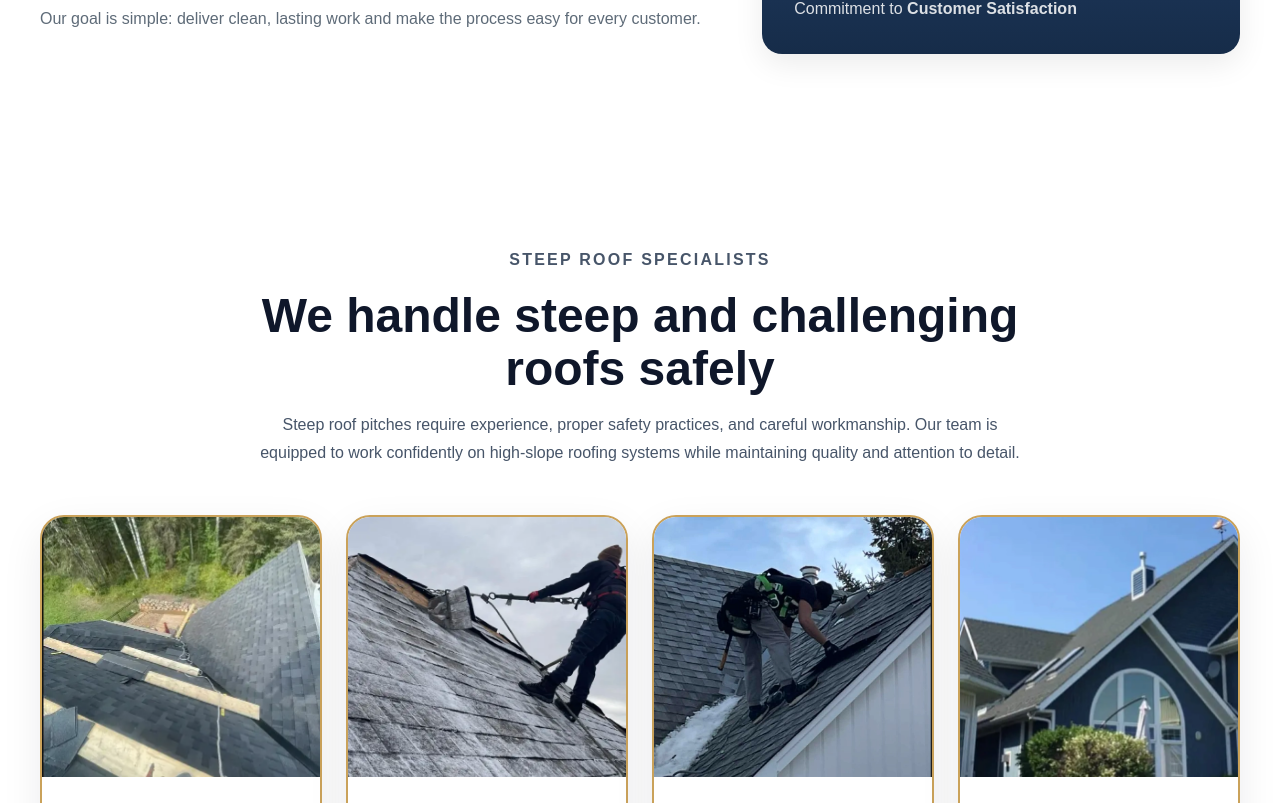
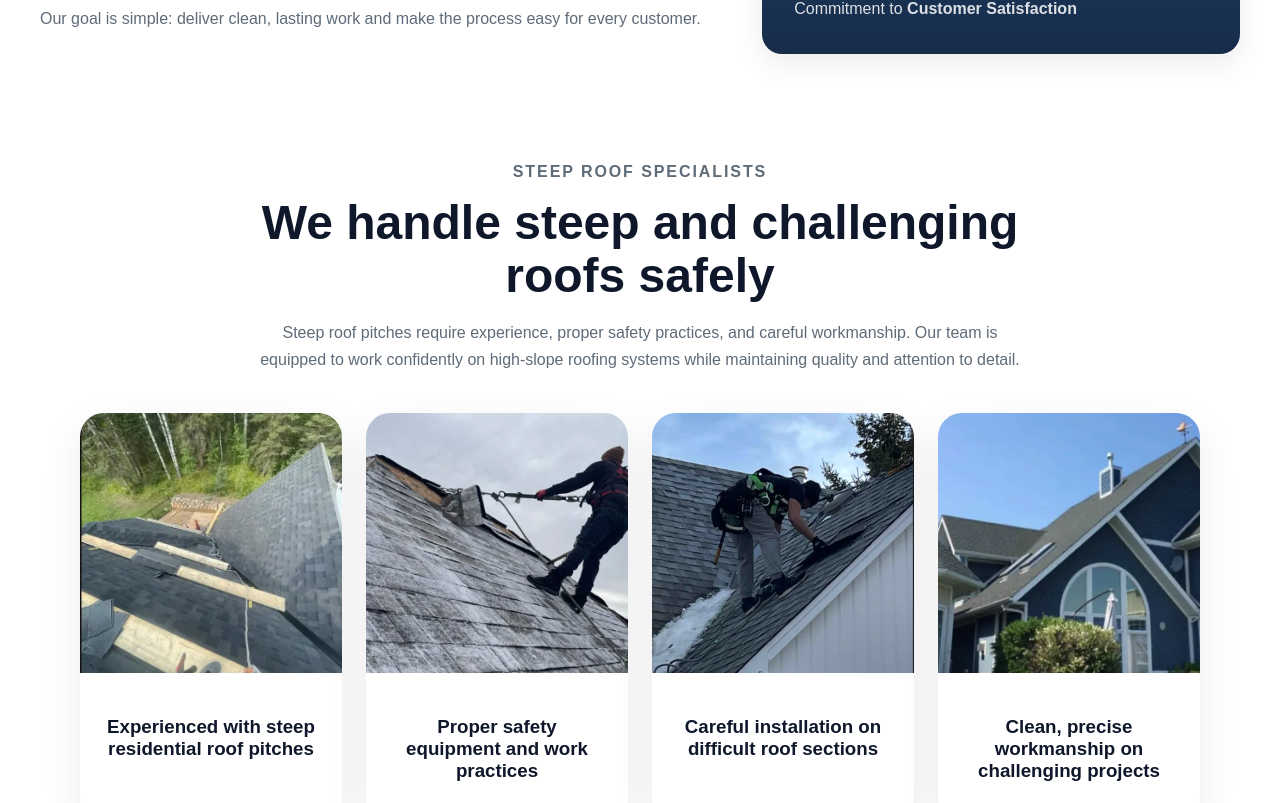
Before and after one commit to Mjcs99/roofing-business-site, a React (Vite) app in the folder CrombieAndSonsRoofing/: page / in a window 1280 px wide. Shown: the part 1257-2060 px from the top of the page. Built offline with nearby package versions, Linux system fonts and the light colour scheme.

Commit message:
refactor/wip: add section reusable component and began integrating it to homepage

```diff
--- /dev/null
+++ b/CrombieAndSonsRoofing/src/components/layout/Section.module.css
@@ -0,0 +1,46 @@
+.section {
+  padding-bottom: 3rem;
+}
+.light {
+  background: #f8fafc;
+}
+
+.container {
+  width: min(1120px, calc(100% - 2rem));
+  margin: 0 auto;
+}
+
+.header {
+  max-width: 760px;
+  margin: 0 auto 2.5rem;
+  text-align: center;
+}
+
+.header p{
+  color: var(--muted);
+  line-height: 1.7;
+  font-size: 1rem;
+}
+
+.label{
+  display: inline-block;
+  margin-bottom: 0.75rem;
+  font-size: 0.85rem;
+  font-weight: 700;
+  text-transform: uppercase;
+  letter-spacing: 0.12em;
+}
+
+.title {
+  margin: 0 0 1rem;
+  font-size: clamp(2rem, 4vw, 3rem);
+  line-height: 1.1;
+  color: #0f172a;
+}
+
+.description {
+  margin: 0;
+  font-size: 1rem;
+  line-height: 1.7;
+  color: #475569;
+}
--- /dev/null
+++ b/CrombieAndSonsRoofing/src/components/layout/Section.tsx
@@ -0,0 +1,60 @@
+import React from "react";
+import ScrollReveal from "../animations/ScrollReveal";
+import styles from "./Section.module.css";
+
+type SectionProps = {
+  label?: string;
+  title?: string;
+  description?: string;
+  children?: React.ReactNode;
+  id?: string;
+  className?: string;
+  reveal?: boolean;
+  revealY?: number;
+  revealDelay?: number;
+  light?: boolean;
+};
+
+export default function Section({
+  label,
+  title,
+  description,
+  children,
+  id,
+  className,
+  reveal = false,
+  revealY = 30,
+  revealDelay = 0,
+  light = false,
+}: SectionProps) {
+  const content = (
+    <>
+      {(label || title || description) && (
+        <div className={styles.header}>
+          {label && <p className={styles.label}>{label}</p>}
+          {title && <h2 className={styles.title}>{title}</h2>}
+          {description && <p className={styles.description}>{description}</p>}
+        </div>
+      )}
+
+      {children}
+    </>
+  );
+
+  return (
+    <section
+      id={id}
+      className={`${styles.section} ${light ? styles.light : ""} ${className ?? ""}`}
+    >
+      <div className={styles.container}>
+        {reveal ? (
+          <ScrollReveal y={revealY} delay={revealDelay}>
+            {content}
+          </ScrollReveal>
+        ) : (
+          content
+        )}
+      </div>
+    </section>
+  );
+}
--- a/CrombieAndSonsRoofing/src/data/HomePageData.tsx
+++ b/CrombieAndSonsRoofing/src/data/HomePageData.tsx
@@ -63,14 +63,16 @@ export const homeContentCards = [
       description: "Preventative maintenance to extend the life of your roof."
     }
   ];
+
 import steepRoofOne from "../assets/homepage_photos/steep-roof-1.webp"
 import steepRoofTwo from "../assets/homepage_photos/steep-roof-2.webp"
 import carefulInstallation from "../assets/roofing-services.webp"
+
 export const steepRoofContentCards = [
-  {featured: true, title: "Experienced with steep residential roof pitches", image: steepRoofOne},
-  {featured: true, title: "Proper safety equipment and work practices", image: safetyHeroImage},
-  {featured: true, title: "Careful installation on difficult roof sections", image: carefulInstallation},
-  {featured: true, title: "Clean, precise workmanship on challenging projects", image: steepRoofTwo}
+  {title: "Experienced with steep residential roof pitches", image: steepRoofOne},
+  {title: "Proper safety equipment and work practices", image: safetyHeroImage},
+  {title: "Careful installation on difficult roof sections", image: carefulInstallation},
+  {title: "Clean, precise workmanship on challenging projects", image: steepRoofTwo}
 ]
 
 import beforeRoof from "../assets/before-roof-repair.jpg";
@@ -80,3 +82,10 @@ export const beforeAfterContentCards = [
   {title: "Before roof replacement", description: "Aging shingles and visible wear that reduced both the roof's performance and the home's curb appeal.", image: beforeRoof},
   {title: "After roof replacement", description: "A brand new roofing system installed with quality materials and professional workmanship for long-term protection.", image: afterRoof}
 ];
+
+export const steepRoofSection = {
+  label: "Steep Roof Specialists",
+  title: "We handle steep and challenging roofs safely",
+  description: "Steep roof pitches require experience, proper safety practices, and careful workmanship. Our team is equipped to work confidently on high-slope roofing systems while maintaining quality and attention to detail.",
+  reveal: true
+}
--- a/CrombieAndSonsRoofing/src/pages/HomePage.css
+++ b/CrombieAndSonsRoofing/src/pages/HomePage.css
@@ -43,30 +43,7 @@ a {
   margin: 0 auto;
 }
 
-.section {
-  padding: 5rem 0;
-}
 
-.section-light {
-  background: var(--bg);
-}
-
-.section-header {
-  max-width: 700px;
-  margin-bottom: 2.5rem;
-}
-
-.section-label{
-  display: inline-block;
-  margin-bottom: 0.75rem;
-  font-size: 0.85rem;
-  font-weight: 700;
-  text-transform: uppercase;
-  letter-spacing: 0.12em;
-  color: var(--accent);
-}
-
-.section-header h2,
 .about-text h2,
 .cta h2 {
   margin: 0 0 1rem;
@@ -74,7 +51,6 @@ a {
   line-height: 1.1;
 }
 
-.section-header p,
 .about-text p,
 .cta p {
   color: var(--muted);
--- a/CrombieAndSonsRoofing/src/pages/HomePage.tsx
+++ b/CrombieAndSonsRoofing/src/pages/HomePage.tsx
@@ -9,9 +9,10 @@ import galleryThree from "../assets/homepage_photos/gallery/gallery-3.jpg";
 import galleryFour from "../assets/homepage_photos/gallery/gallery-4.jpg";
 import galleryFive from "../assets/homepage_photos/gallery/gallery-5.jpg";
 import gallerySix from "../assets/homepage_photos/gallery/gallery-6.png";
-import { beforeAfterContentCards, homeContentCards, homeHero, safetyHero, steepRoofContentCards } from "../data/HomePageData";
+import { beforeAfterContentCards, homeContentCards, homeHero, safetyHero, steepRoofContentCards, steepRoofSection } from "../data/HomePageData";
 import ContentCards from "../components/layout/ContentCards";
 import PageHero from "../components/layout/PageHero";
+import Section from "../components/layout/Section";
 
 export default function HomePage() {
     const galleryImages = [
@@ -133,25 +134,9 @@ export default function HomePage() {
           </ScrollReveal>
         </div>
       </section>
-
-      <section className="section">
-        <div className="container">
-
-            <ScrollReveal y={30}>
-            <div className="section-header">
-              <p className="section-label">Steep Roof Specialists</p>
-              <h2>We handle steep and challenging roofs safely</h2>
-              <p>
-                Steep roof pitches require experience, proper safety practices,
-                and careful workmanship. Our team is equipped to work confidently
-                on high-slope roofing systems while maintaining quality and
-                attention to detail.
-              </p>
-            </div>
-            <ContentCards items={steepRoofContentCards} elevated style={{ "--columns": 4, "--padding": 0, "--alignment": "center"} as React.CSSProperties}/>
-            </ScrollReveal>
-        </div>
-        </section>
+      <Section {...steepRoofSection}>
+        <ContentCards items={steepRoofContentCards} elevated style={{ "--columns": 4, "--padding": 0, "--alignment": "center"} as React.CSSProperties}/>
+      </Section>
       <PageHero {...safetyHero}>
         <div className="safety-points">
             <ScrollReveal y={30} delay={0.05}>
```
